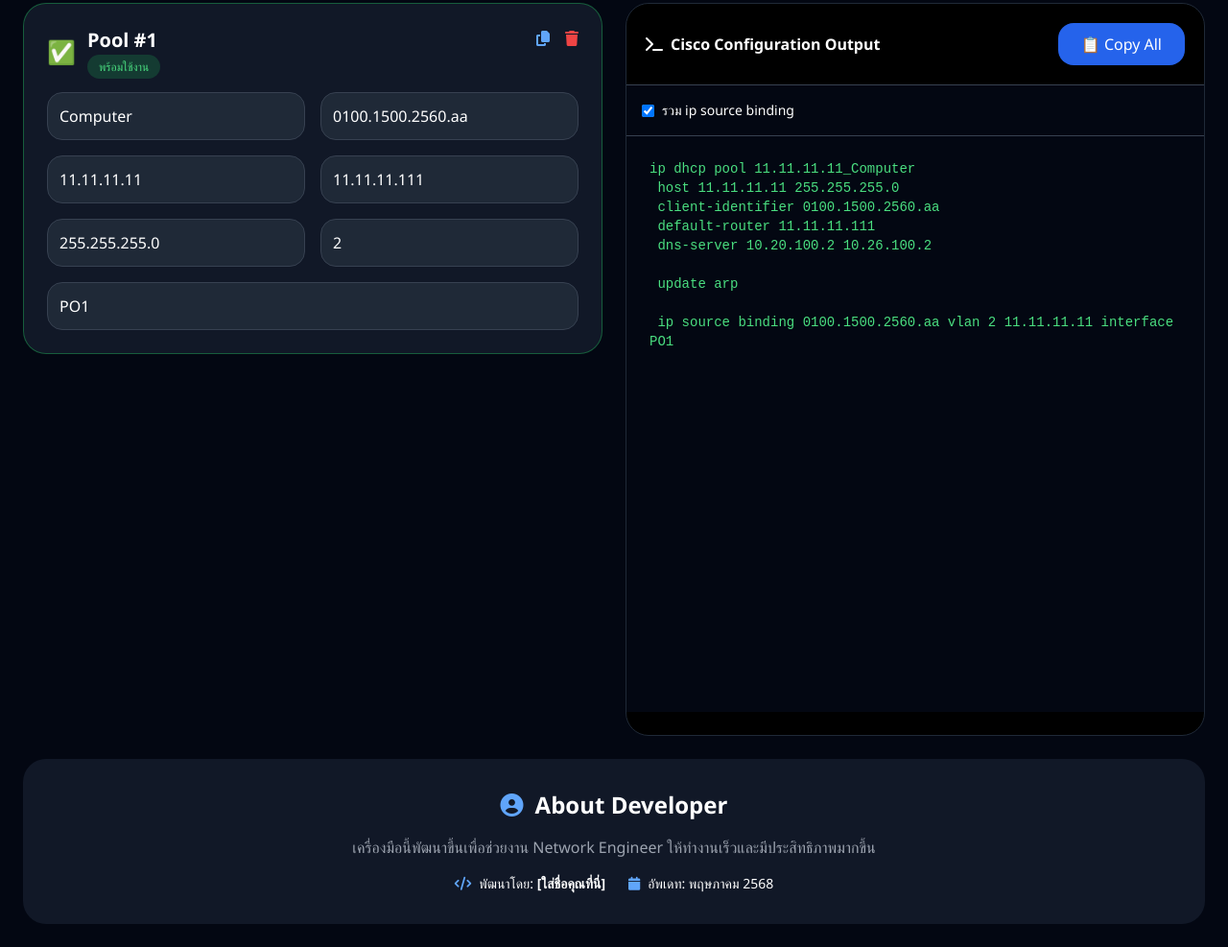
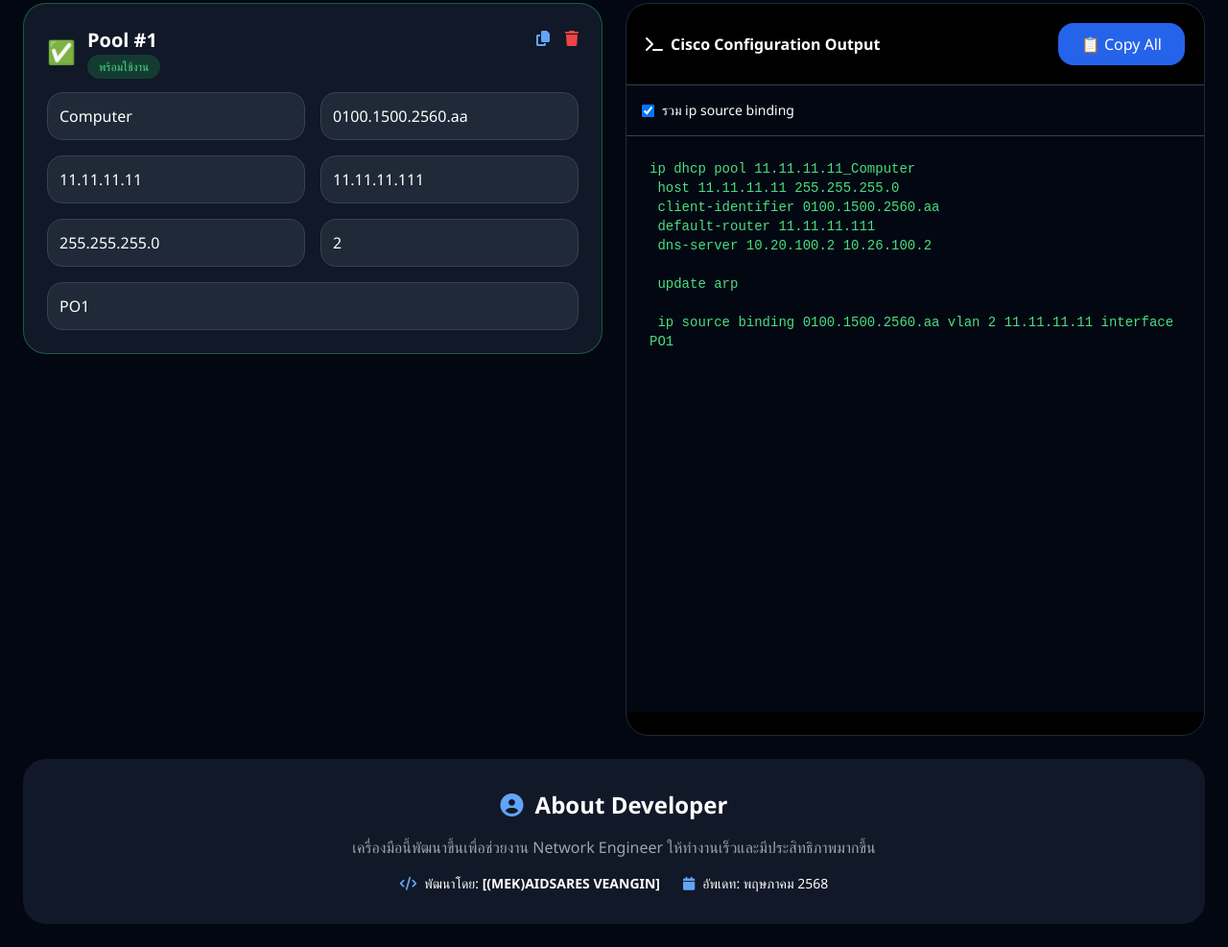
Before and after one commit to Riptwosec-collab/dhcp-automation-pro, a plain HTML site: page index.html in a window 1280 px wide. Shown: the part 817-1804 px from the top of the page at 96% size. Drawn offline with nearby package versions, Linux system fonts and the light colour scheme.

Commit message:
Update index.html

```diff
--- a/index.html
+++ b/index.html
@@ -113,7 +113,7 @@
     <div class="flex justify-center gap-6 text-sm">
       <div class="flex items-center gap-2">
         <i class="fas fa-code text-blue-400"></i>
-        <span>พัฒนาโดย: <strong>[ใส่ชื่อคุณที่นี่]</strong></span>
+        <span>พัฒนาโดย: <strong>[(MEK)AIDSARES VEANGIN]</strong></span>
       </div>
       <div class="flex items-center gap-2">
         <i class="fas fa-calendar text-blue-400"></i>
```
